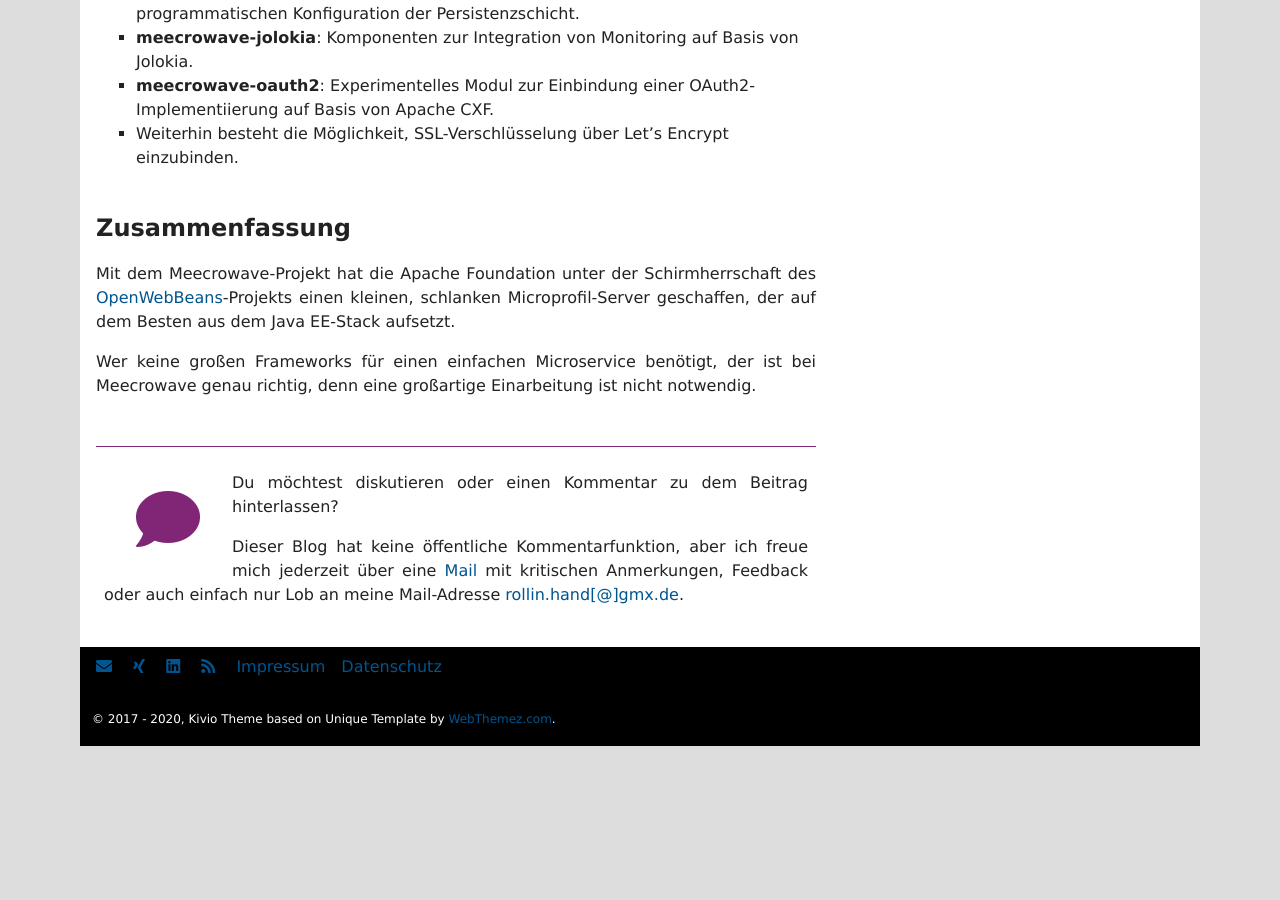
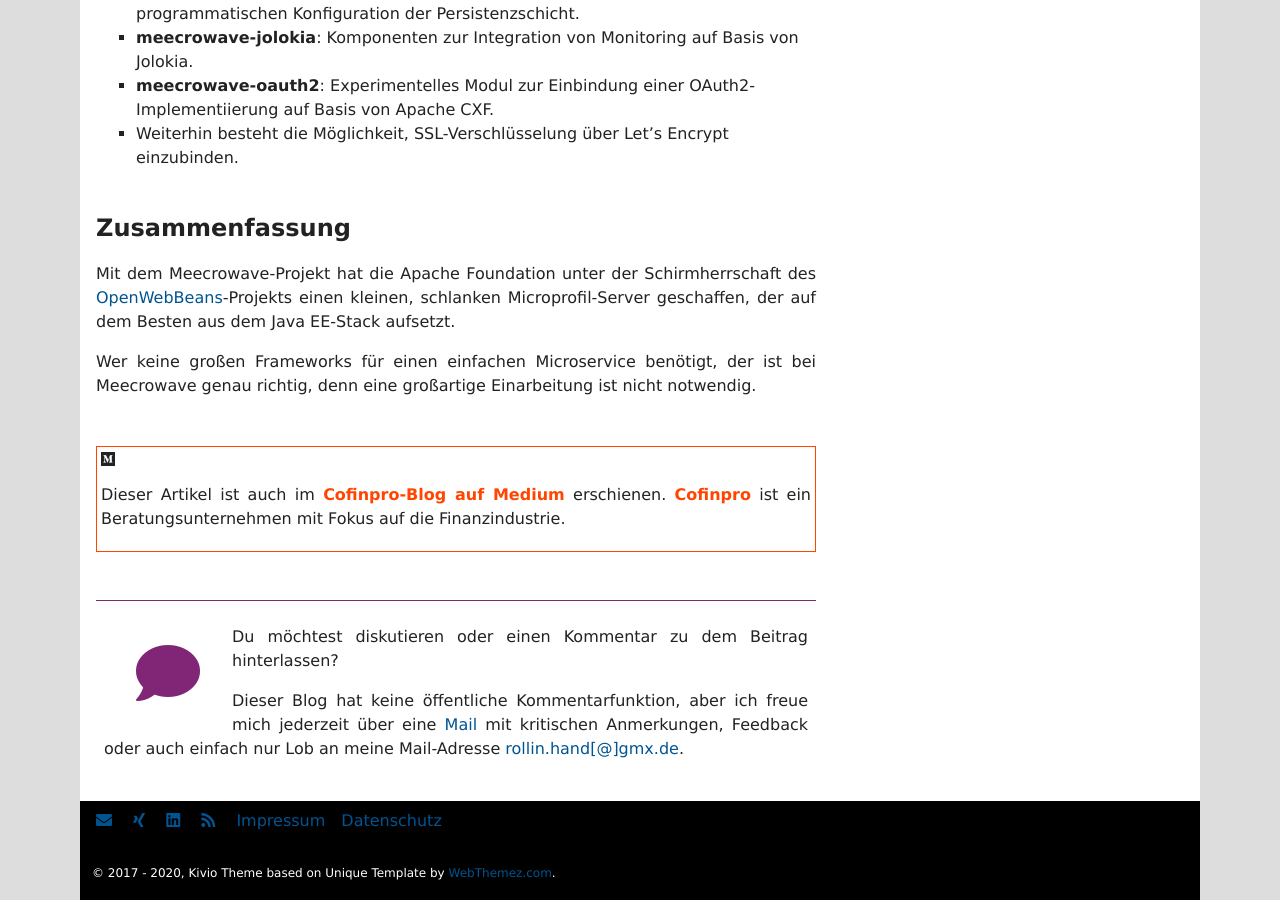
Before and after one commit to rollinhand/rollinhand.github.io, a Jekyll site: the page built from _posts/2020-04-30-meecrowave-microservices-ohne-aufwandiges-framework.md, in a window 1280 px wide and 900 px high, scrolled down 4294 px. Built offline with Jekyll 4.4.1, drawn with Linux system fonts in a browser that asks for light colours; some web fonts are replaced; before the commit the page ends 5040 px from its top, so only the background shows below that; some of the changed lines change nothing that is shown.

Commit message:
added link to cofinpro blog

```diff
--- a/_posts/2020-04-30-meecrowave-microservices-ohne-aufwandiges-framework.md
+++ b/_posts/2020-04-30-meecrowave-microservices-ohne-aufwandiges-framework.md
@@ -4,6 +4,7 @@ title: Meecrowave - Microservices ohne aufwändiges Framework
 date: 2020-04-30
 category: Entwicklung
 tags: [Meecrowave,Microservices]
+cofinpro: https://medium.com/cofinpro/meecrowave-microservices-ohne-aufwändiges-framework-bfbf07f116a6
 ---
 Die Apache Foundation hat mit [Meecrowave][meecrowave] einen Microprofil-Server auf den Weg gebracht, der durch
 seine geringe Größe und niedrigen Speicherverbrauch besticht. Inwiefern er genutzt werden kann, um
```
